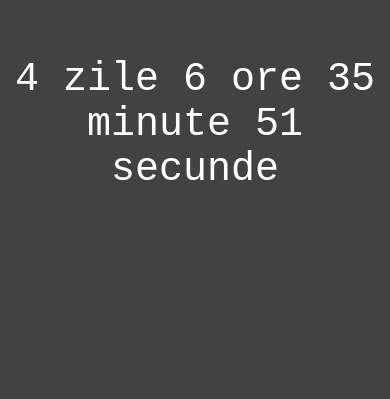
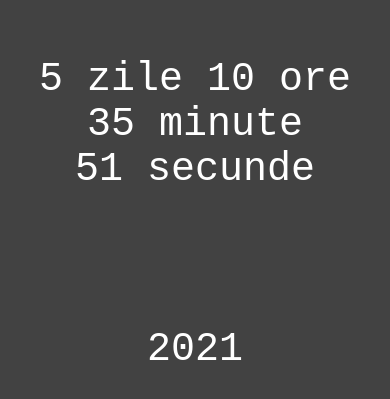
Before and after one commit to NikiStefan2/2021-Timer, a plain HTML site: page index.html in a window 390 px wide. Shown: the part 183-582 px from the top of the page. Drawn offline with Linux system fonts and the light colour scheme.

```diff
--- a/app.js
+++ b/app.js
@@ -1,6 +1,6 @@
-let CountDown2021 = new Date("Dec 31, 2020 00:00:00").getTime();
+let CountDown2021 = new Date("Jan 1, 2021 00:00:00").getTime();
 
-let n = setInterval(function(){
+let n = setInterval(function () {
 
 
     let now = new Date().getTime();
@@ -12,10 +12,13 @@
     let minute = Math.floor((distanta % (1000 * 60 * 60)) / (1000 * 60));
     let secunde = Math.floor((distanta % (1000 * 60)) / 1000);
 
-    document.getElementsByClassName("count-down-2021")[0].innerHTML = days + " zile " + ore + " ore " + minute + " minute " + secunde + " secunde ";
-
-    if(distanta < 0){
+    //document.getElementsByClassName("count-down-2021")[0].innerHTML = days + " zile " + ore + " ore " + minute + " minute " + secunde + " secunde ";
+    document.getElementsByClassName("count-down-2021-days")[0].innerHTML = days + " zile ";
+    document.getElementsByClassName("count-down-2021-hours")[0].innerHTML = ore + " ore ";
+    document.getElementsByClassName("count-down-2021-minutes")[0].innerHTML = minute + " minute ";
+    document.getElementsByClassName("count-down-2021-seconds")[0].innerHTML = secunde + " secunde ";
+    if (distanta < 0) {
         clearInterval(n);
         document.getElementsByClassName("count-down-2021")[0].innerHTML = "An nou fericit!!!";
     }
-})
+}, 1000);
--- a/index.html
+++ b/index.html
@@ -1,13 +1,26 @@
 <!DOCTYPE html>
 <html>
+
 <head>
     <link href="style.css" rel="stylesheet">
+    <meta charset="UTF-8">
+    <title>An now fericit!!!</title>
+    <meta name="descriptioon" content="2021 Timer">
+    <meta name="viewport" content="width=device-width, initial-scale=1.0">
 </head>
+
 <body>
     <div class="content">
-            <p class="count-down-2021"></p>
+        <p class="date">
+            <span class="count-down-2021-days"></span>
+            <span class="count-down-2021-hours"></span>
+            <span class="count-down-2021-minutes"></span>
+            <span class="count-down-2021-seconds"></span><br><br><br><br>
+            <span style="margin-top: 150px;">2021</span>
+        </p>
     </div>
 
     <script src="app.js"></script>
 </body>
+
 </html>
--- a/style.css
+++ b/style.css
@@ -14,7 +14,7 @@
     top: -10px;*/
 }
 
-.count-down-2021{
+.date{
     color: white;
     font-family: 'Courier New', Courier, monospace;
     font-size: 40px;
@@ -22,7 +22,37 @@
     top: 200px;
 }
 
-.count-down-2021::selection{
+.count-down-2021-days::selection, .count-down-2021-hours::selection, .count-down-2021-minutes::selection, .count-down-2021-seconds::selection{
     color: white;
     background-color: white;
 }
+/*.count-down-2021-hours::selection{
+    color: white;
+    background-color: white;
+}
+.count-down-2021-minutes::selection{
+    color: white;
+    background-color: white;
+}
+.count-down-2021-seconds::selection{
+    color: white;
+    background-color: white;
+}*/
+
+@media only screen and (max-width: 700px) and (min-width: 200px){
+    .date{
+        display: inline-block;
+    }
+    .count-down-2021-days{
+        display: inline-block;
+    }
+    .count-down-2021-hours{
+        display: inline-block;
+    }
+    .count-down-2021-minutes{
+        display: inline-block;
+    }
+    .count-down-2021-seconds{
+        display: inline-block;
+    }
+}
```
Lines whose indentation alone changed are shown as unchanged.
